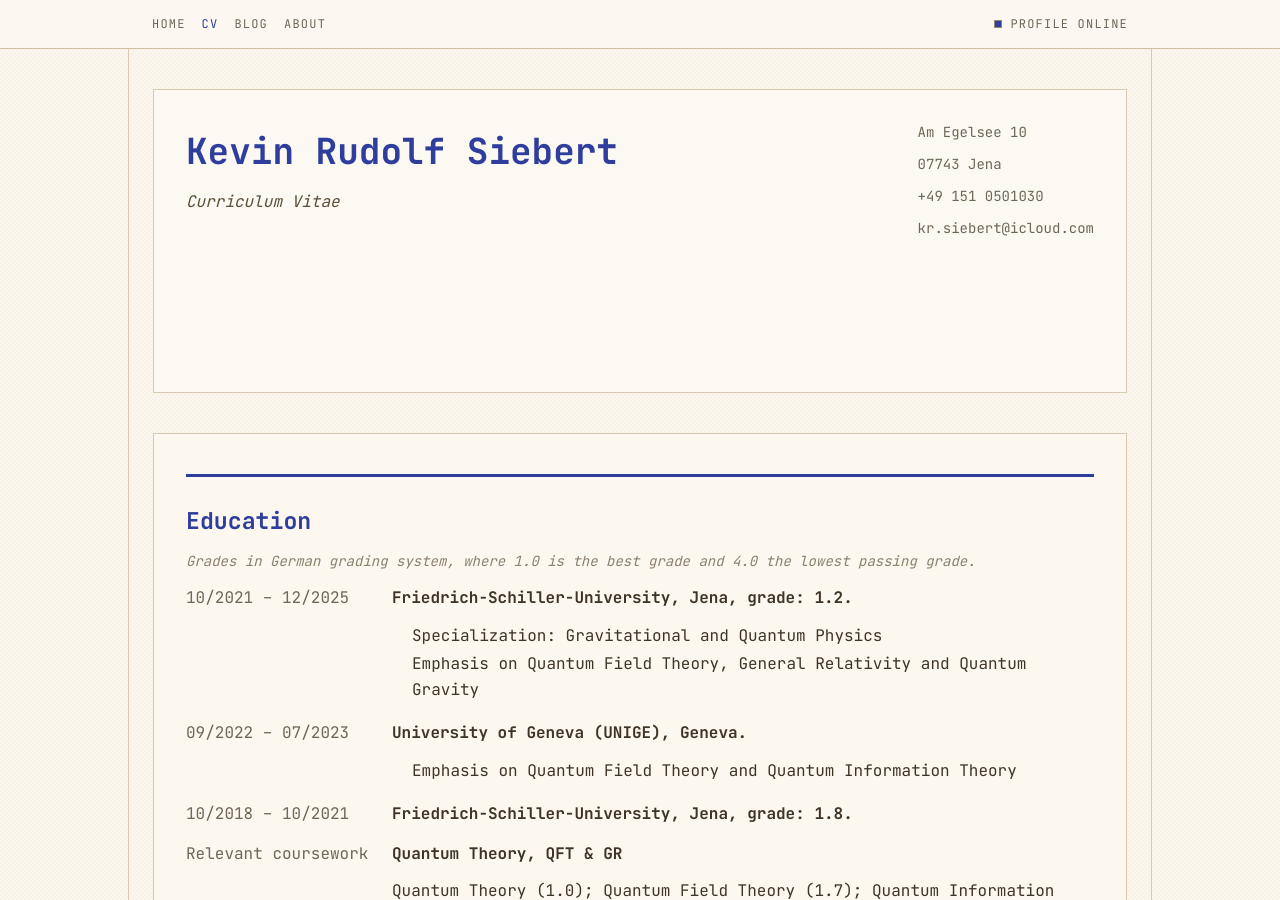
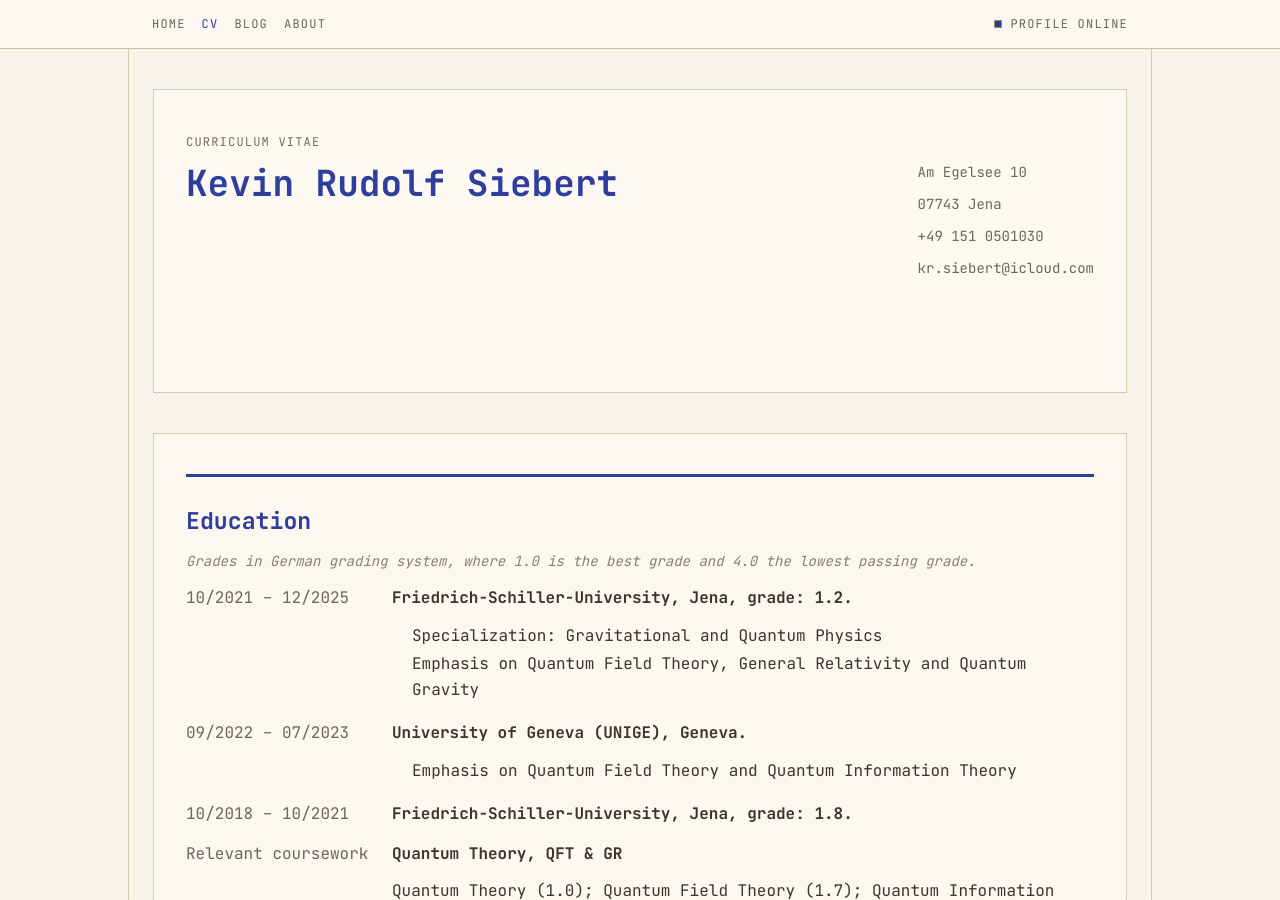
Before and after one commit to I-am-Rudi/i-am-rudi.github.io, a Jekyll site: the page built from cv.md, in a window 1280 px wide and 900 px high. Built offline with Jekyll 4.4.1, drawn with Linux system fonts in a browser that asks for light colours; nearby versions of some CDN libraries.

Commit message:
Better cv hero

```diff
--- a/cv.md
+++ b/cv.md
@@ -3,10 +3,6 @@ layout: default
 title: CV
 permalink: /cv/
 ---
-
-{% capture cv_left_content %}
-_Curriculum Vitae_
-{% endcapture %}
 
 {% capture cv_right_content %}
 Am Egelsee 10
@@ -166,5 +162,5 @@ Linux, Git, Inkscape, Obsidian
 {% include cv-item.html date="Software" content=software_skills %}
 {% endcapture %}
 
-{% include profile-intro.html title="Kevin Rudolf Siebert" content=cv_left_content right_content=cv_right_content content_class="space-y-2 text-[#5d503a]" right_class="text-sm cv-meta" %}
+{% include profile-intro.html subtitle="Curriculum Vitae" title="Kevin Rudolf Siebert" right_content=cv_right_content content_class="space-y-2 text-[#5d503a]" right_class="text-sm cv-meta md:pt-10" %}
 {% include card-shell.html class="mt-10" content=cv_sections %}
```
